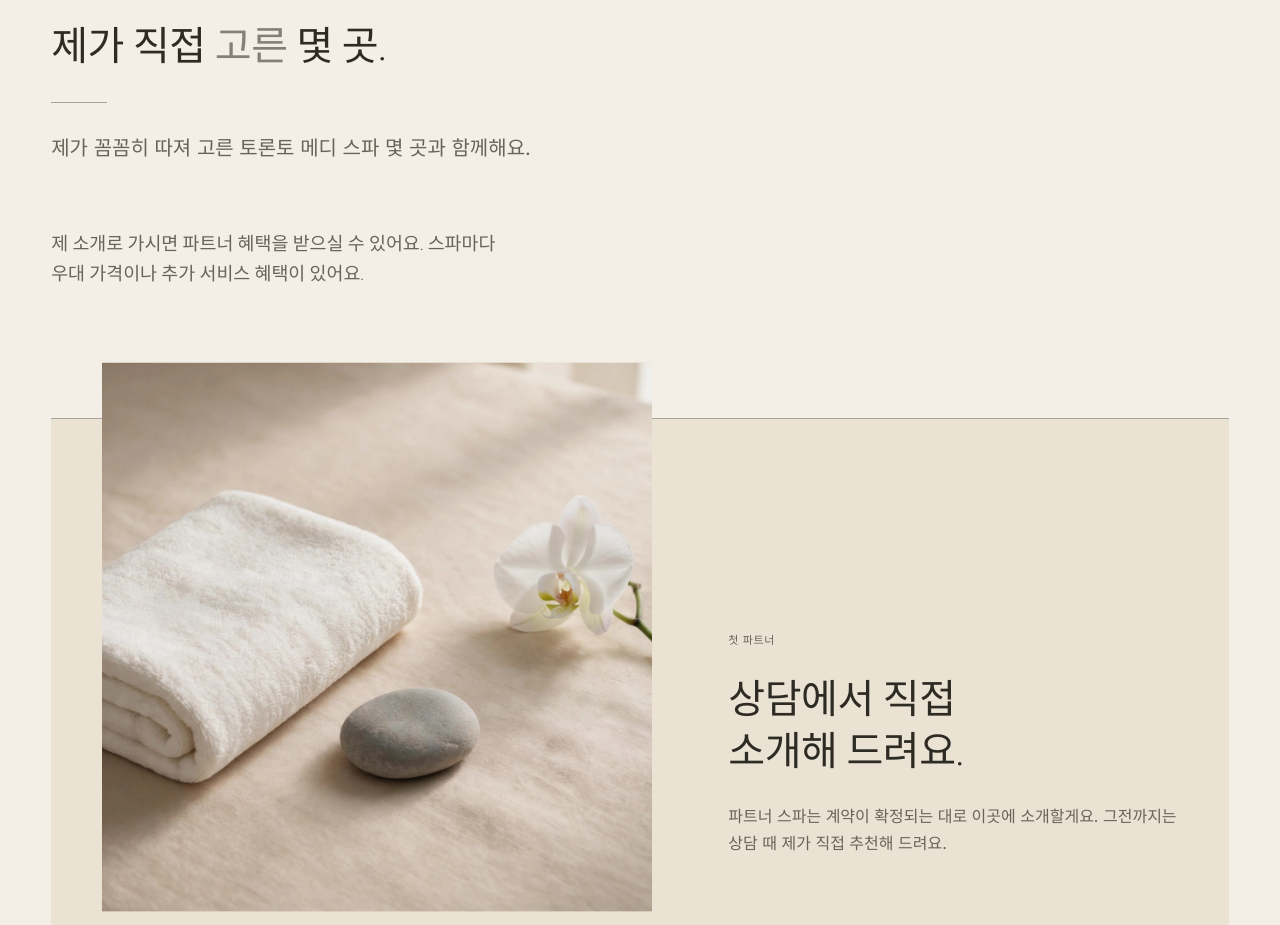
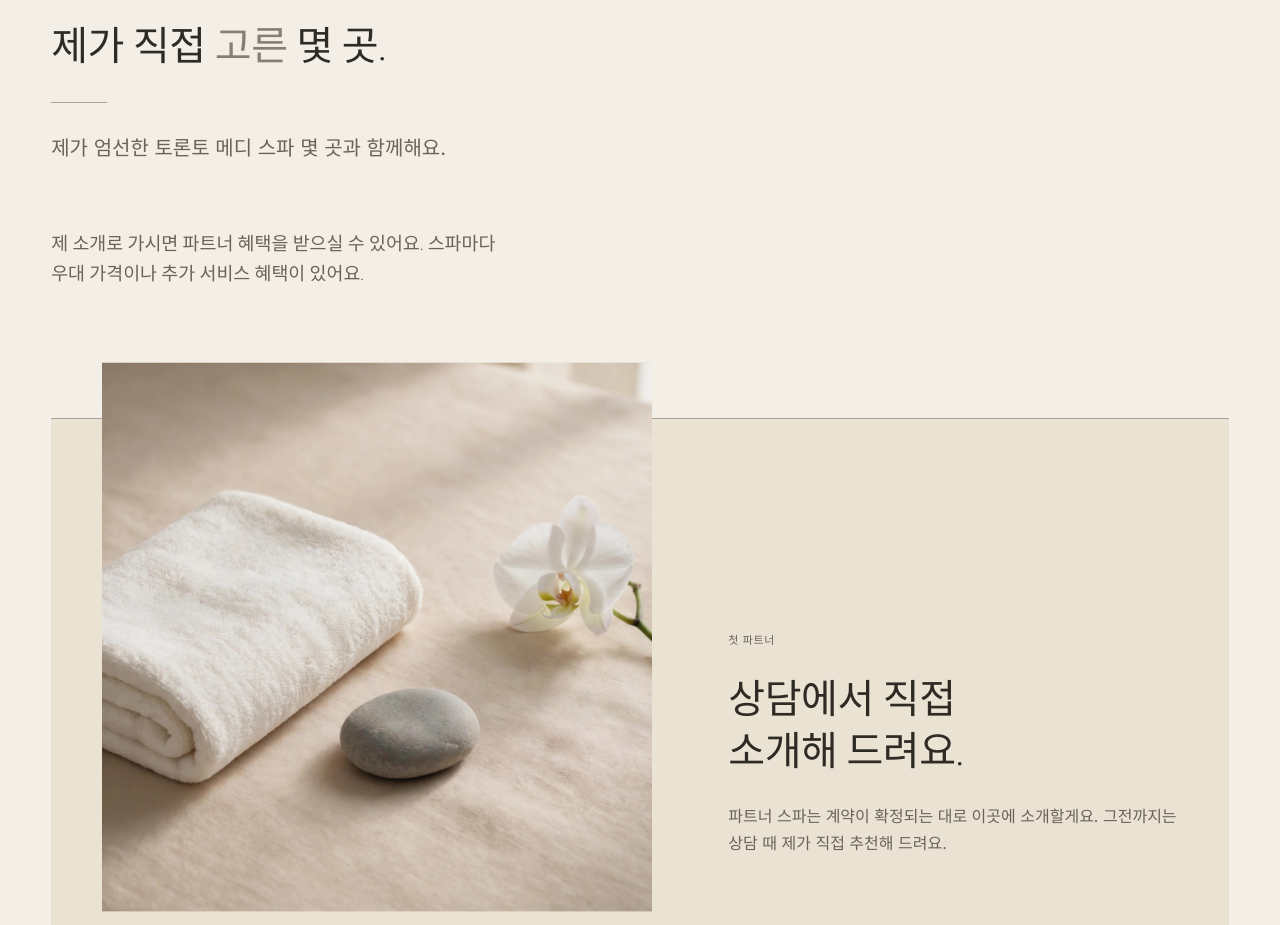
Before and after one commit to kyungleekim92-cmd/jenny-kim-beauty, a Next.js app: page /ko in a window 1280 px wide. Shown: the part 10060-10985 px from the top of the page. Built offline with nearby package versions, Linux system fonts and the light colour scheme.

Commit message:
ko copy: Partners lede → 엄선한

```diff
--- a/components/Partners.tsx
+++ b/components/Partners.tsx
@@ -54,7 +54,7 @@ const copy = {
         제가 직접 <em>고른</em> 몇 곳.
       </>
     ),
-    lede: "제가 꼼꼼히 따져 고른 토론토 메디 스파 몇 곳과 함께해요.",
+    lede: "제가 엄선한 토론토 메디 스파 몇 곳과 함께해요.",
     privileges: "제 소개로 가시면 파트너 혜택을 받으실 수 있어요. 스파마다 우대 가격이나 추가 서비스 혜택이 있어요.",
     alt: "리넨 시술 베드 위에 놓인 흰 수건과 회색 돌, 흰 난초 한 송이",
     foundingEyebrow: "첫 파트너",
```
